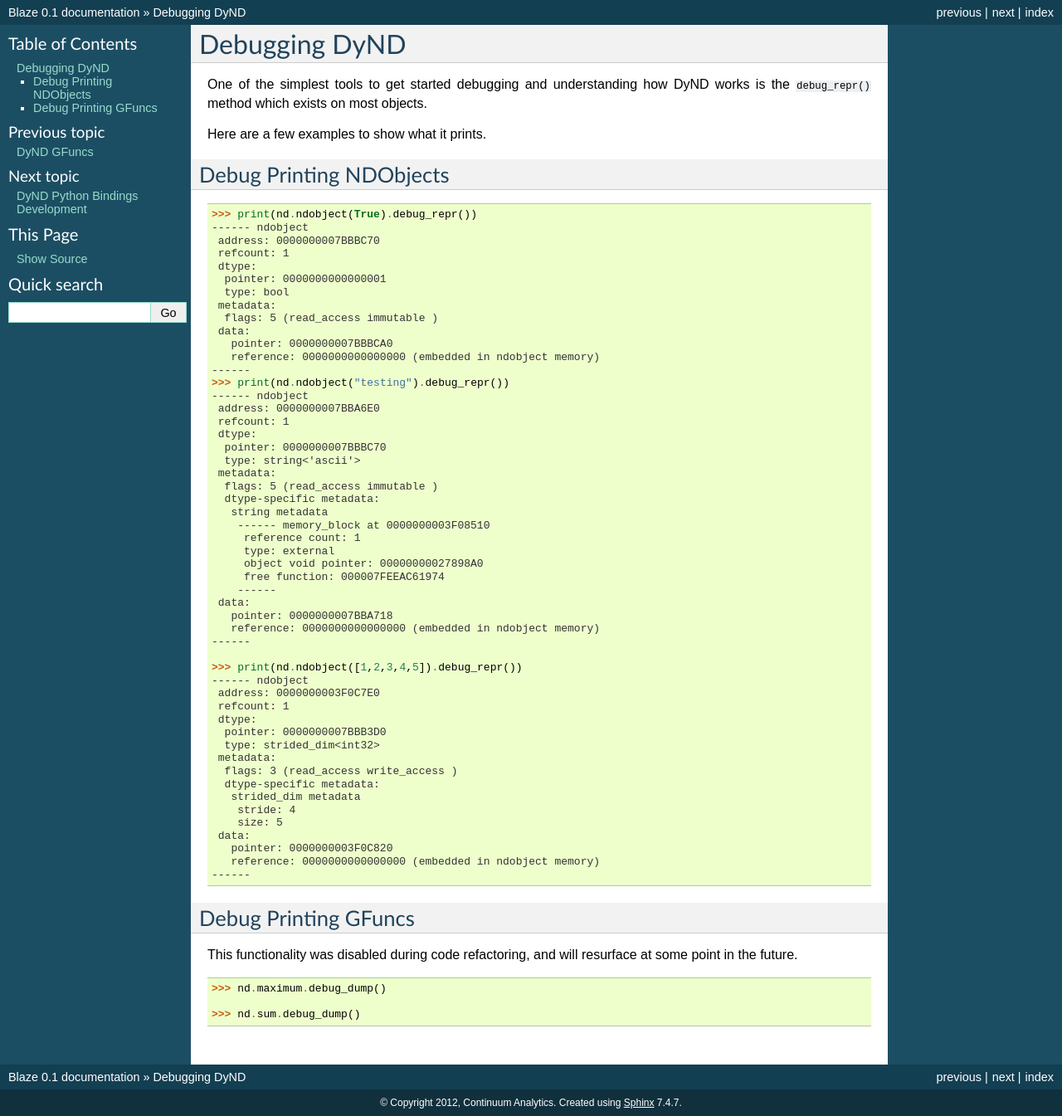
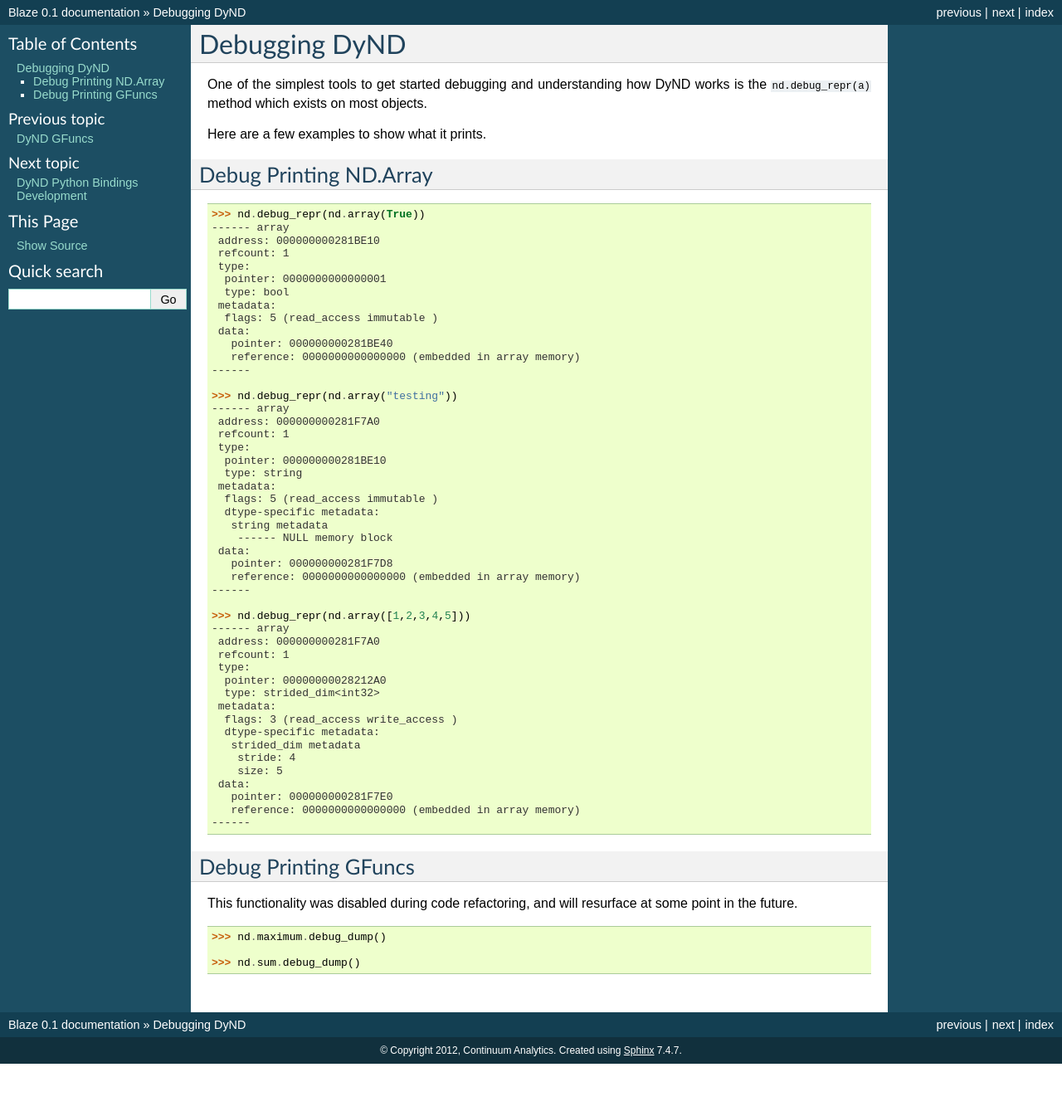
Before and after one commit to libdynd/dynd-python, a Sphinx documentation site: the page built from doc/source/debugging.rst, in a window 1280 px wide. Shown: the whole page at 83% size. Built offline with Sphinx 7.4.7, drawn with Linux system fonts in a browser that asks for light colours; pages that are not in the unit, such as notebooks, are missing from menus; after the commit the page ends 1282 px from its top, so only the background shows below that.

Commit message:
Update the restructuredtext docs

```diff
--- a/doc/source/debugging.rst
+++ b/doc/source/debugging.rst
@@ -2,57 +2,53 @@ Debugging DyND
 ==============
 
 One of the simplest tools to get started debugging and
-understanding how DyND works is the ``debug_repr()``
+understanding how DyND works is the ``nd.debug_repr(a)``
 method which exists on most objects.
 
 Here are a few examples to show what it prints.
 
-Debug Printing NDObjects
+Debug Printing ND.Array
 -----------------------
 
 .. code-block:: python
 
-    >>> print(nd.ndobject(True).debug_repr())
-    ------ ndobject
-     address: 0000000007BBBC70
+    >>> nd.debug_repr(nd.array(True))
+    ------ array
+     address: 000000000281BE10
      refcount: 1
-     dtype:
+     type:
       pointer: 0000000000000001
       type: bool
      metadata:
       flags: 5 (read_access immutable )
      data:
-       pointer: 0000000007BBBCA0
-       reference: 0000000000000000 (embedded in ndobject memory)
+       pointer: 000000000281BE40
+       reference: 0000000000000000 (embedded in array memory)
     ------
-    >>> print(nd.ndobject("testing").debug_repr())
-    ------ ndobject
-     address: 0000000007BBA6E0
+
+    >>> nd.debug_repr(nd.array("testing"))
+    ------ array
+     address: 000000000281F7A0
      refcount: 1
-     dtype:
-      pointer: 0000000007BBBC70
-      type: string<'ascii'>
+     type:
+      pointer: 000000000281BE10
+      type: string
      metadata:
       flags: 5 (read_access immutable )
       dtype-specific metadata:
        string metadata
-        ------ memory_block at 0000000003F08510
-         reference count: 1
-         type: external
-         object void pointer: 00000000027898A0
-         free function: 000007FEEAC61974
-        ------
+        ------ NULL memory block
      data:
-       pointer: 0000000007BBA718
-       reference: 0000000000000000 (embedded in ndobject memory)
+       pointer: 000000000281F7D8
+       reference: 0000000000000000 (embedded in array memory)
     ------
 
-    >>> print(nd.ndobject([1,2,3,4,5]).debug_repr())
-    ------ ndobject
-     address: 0000000003F0C7E0
+    >>> nd.debug_repr(nd.array([1,2,3,4,5]))
+    ------ array
+     address: 000000000281F7A0
      refcount: 1
-     dtype:
-      pointer: 0000000007BBB3D0
+     type:
+      pointer: 00000000028212A0
       type: strided_dim<int32>
      metadata:
       flags: 3 (read_access write_access )
@@ -61,9 +57,10 @@ Debug Printing NDObjects
         stride: 4
         size: 5
      data:
-       pointer: 0000000003F0C820
-       reference: 0000000000000000 (embedded in ndobject memory)
+       pointer: 000000000281F7E0
+       reference: 0000000000000000 (embedded in array memory)
     ------
+
 
 Debug Printing GFuncs
 ---------------------
--- a/doc/source/dynd_in_wakari.rst
+++ b/doc/source/dynd_in_wakari.rst
@@ -99,8 +99,8 @@ and experiment with dynd from this shell. Here's an example.::
 
     In [3]: from dynd import nd, ndt
 
-    In [4]: nd.ndobject([[1,2,3], [4,5]])
-    Out[4]: nd.ndobject([[1, 2, 3], [4, 5]], strided_dim<var_dim<int32>>)
+    In [4]: nd.array([[1,2,3], [4,5]])
+    Out[4]: nd.array([[1, 2, 3], [4, 5]], strided_dim<var_dim<int32>>)
 
 Creating a Notebook
 -------------------
--- a/doc/source/index.rst
+++ b/doc/source/index.rst
@@ -25,8 +25,8 @@ Contents:
 .. toctree::
     :maxdepth: 2
 
-    dtype
-    ndarray
+    type
+    array
     gfunc
     debugging
     dev
```
Also changed, not shown: doc/source/dev.rst (+30 -24 lines), doc/source/dtype.rst (deleted, +0 -150 lines), doc/source/gfunc.rst (+15 -15 lines), doc/source/ndobject.rst (deleted, +0 -145 lines).
